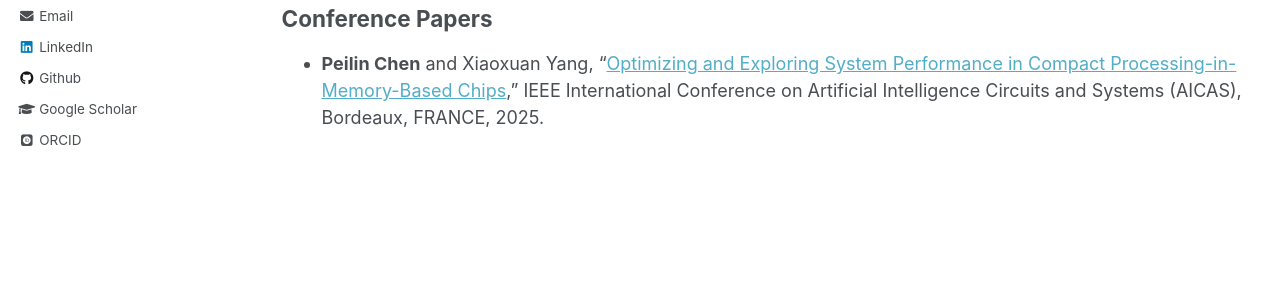
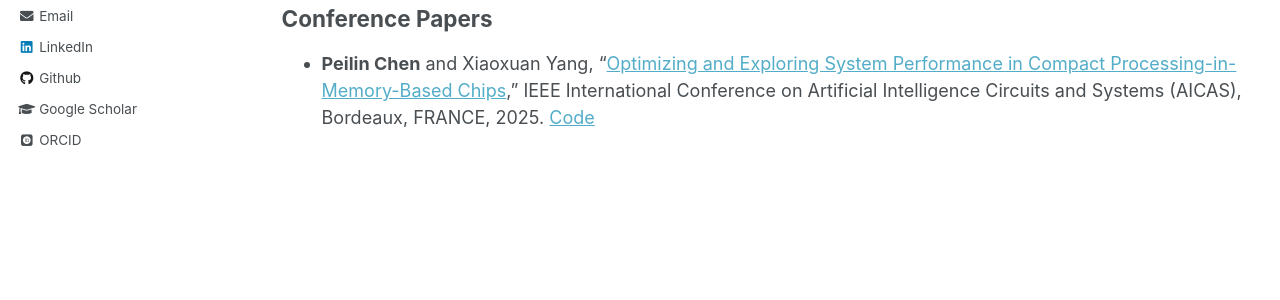
Before and after one commit to peilin-chen/peilin-chen.github.io, a Jekyll site: the page built from _pages/publications.md, in a window 1280 px wide. Shown: the part 357-657 px from the top of the page. Built offline with Jekyll 4.4.1, drawn with Linux system fonts in a browser that asks for light colours; some web fonts are replaced.

Commit message:
Update publications.md

```diff
--- a/_pages/publications.md
+++ b/_pages/publications.md
@@ -11,4 +11,4 @@ author_profile: true
 
 ## Conference Papers
 
-* **Peilin Chen** and Xiaoxuan Yang, "[Optimizing and Exploring System Performance in Compact Processing-in-Memory-Based Chips](https://arxiv.org/abs/2502.21259)," IEEE International Conference on Artificial Intelligence Circuits and Systems (AICAS), Bordeaux, FRANCE, 2025.
+* **Peilin Chen** and Xiaoxuan Yang, "[Optimizing and Exploring System Performance in Compact Processing-in-Memory-Based Chips](https://arxiv.org/abs/2502.21259)," IEEE International Conference on Artificial Intelligence Circuits and Systems (AICAS), Bordeaux, FRANCE, 2025. [Code](https://github.com/peilin-chen/Compact-PIM-based-Design)
```
